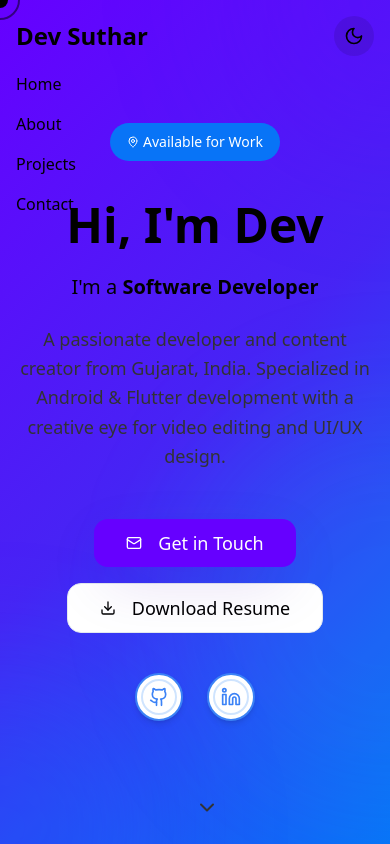
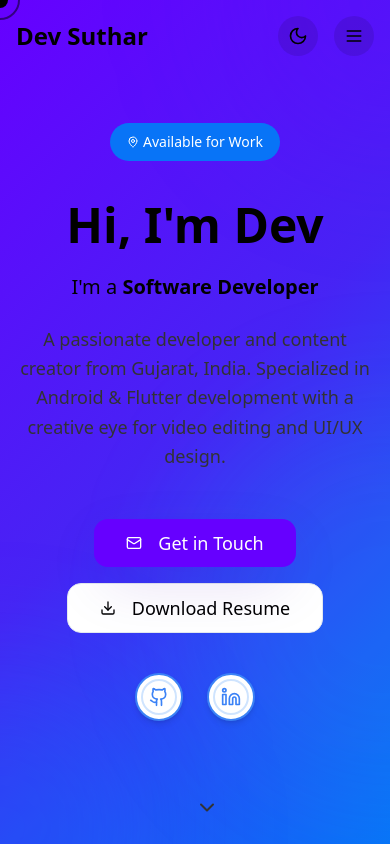
Before and after one commit to Dev2163/deeesp, a React (Vite) app: page / in a window 390 px wide. Shown: the top 844 px of the page. Built offline with nearby package versions, Linux system fonts and the light colour scheme.

Commit message:
ui update

```diff
--- a/src/components/portfolio/header.tsx
+++ b/src/components/portfolio/header.tsx
@@ -1,10 +1,11 @@
 import { useState, useEffect } from "react";
-import { motion } from "framer-motion";
-import { Moon, Sun } from "lucide-react";
+import { motion, AnimatePresence } from "framer-motion";
+import { Moon, Sun, Menu, X } from "lucide-react";
 import { useTheme } from "@/components/theme-provider";
 
 export function Header() {
     const [isScrolled, setIsScrolled] = useState(false);
+    const [isMobileMenuOpen, setIsMobileMenuOpen] = useState(false);
     const { theme, setTheme } = useTheme();
 
     useEffect(() => {
@@ -109,14 +110,30 @@ export function Header() {
                                 <Moon className="w-5 h-5 text-foreground" />
                             )}
                         </motion.button>
+
+                        <motion.button
+                            onClick={() => setIsMobileMenuOpen(!isMobileMenuOpen)}
+                            className="w-10 h-10 rounded-full bg-foreground/10 hover:bg-foreground/20 flex items-center justify-center transition-colors"
+                            whileHover={{ scale: 1.1 }}
+                            whileTap={{ scale: 0.9 }}
+                        >
+                            {isMobileMenuOpen ? (
+                                <X className="w-5 h-5 text-foreground" />
+                            ) : (
+                                <Menu className="w-5 h-5 text-foreground" />
+                            )}
+                        </motion.button>
                     </div>
                 </div>
 
                 {/* Mobile Navigation */}
+                <AnimatePresence>
+                    {isMobileMenuOpen && (
                         <motion.nav
-                    className="md:hidden mt-4 flex flex-col gap-4"
+                            className="md:hidden mt-4 flex flex-col gap-4 pb-4"
                             initial={{ opacity: 0, height: 0 }}
                             animate={{ opacity: 1, height: "auto" }}
+                            exit={{ opacity: 0, height: 0 }}
                             transition={{ duration: 0.3 }}
                         >
                             {navItems.map((item) => (
@@ -127,12 +144,15 @@ export function Header() {
                                     onClick={(e) => {
                                         e.preventDefault();
                                         scrollToSection(item.href);
+                                        setIsMobileMenuOpen(false);
                                     }}
                                 >
                                     {item.name}
                                 </a>
                             ))}
                         </motion.nav>
+                    )}
+                </AnimatePresence>
             </div>
         </motion.header>
     );
```
Lines whose indentation alone changed are shown as unchanged.
